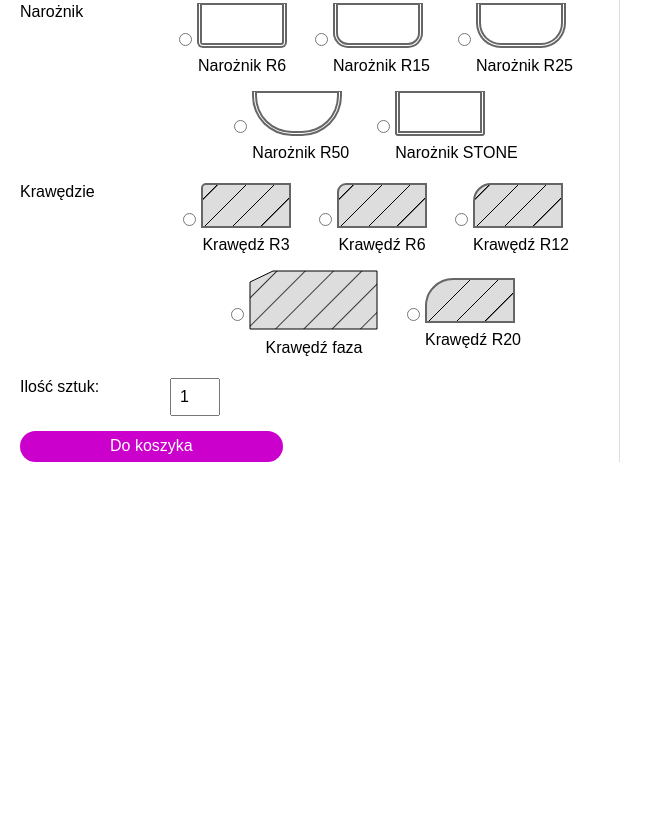
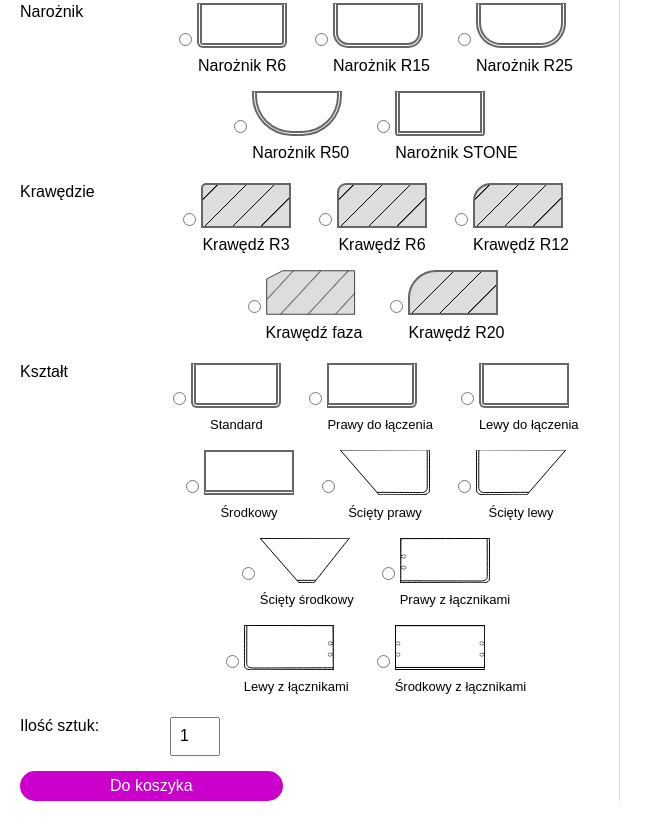
Before and after one commit to MarcinOstaszewski/formularz, a plain HTML site: page src/KalkulatorParapetow/kalkulator_parapetow.html in a window 1280 px wide. Shown: the part 472-1312 px from the top of the page, without its empty margins (0-663 px from the left). Before the commit the page ends 982 px from the top, so only its background shows below. Drawn offline with Linux system fonts and the light colour scheme.

Commit message:
add Shape radios with SVGs

```diff
--- a/src/KalkulatorParapetow/kalkulator_parapetow.html
+++ b/src/KalkulatorParapetow/kalkulator_parapetow.html
@@ -126,18 +126,7 @@
           <label>
             <input type="radio" name="wykonczenieKrawedzi" value="faza">
             <div>
-              <svg width="130" height="60" xmlns="http://www.w3.org/2000/svg">
-                <g>
-                <title>Layer 1</title>
-                <defs>
-                <pattern id="pattern-stripe" width="20" height="20" patternUnits="userSpaceOnUse" patternTransform="rotate(45)">
-                  <rect width="20" height="20" fill="#ddd"></rect>
-                  <rect width="0.75" height="20" transform="translate(0,0)" fill="#000"></rect>
-                </pattern>
-                </defs>
-                <path id="svg_3" d="m128,2l0,57l-127,0l0,-47l23,-11l104,0z" opacity="1" stroke="#000" fill="url(#pattern-stripe)"/>
-                </g>
-              </svg>
+              <img src="krawedz_faza.svg" alt="faza" class="border-img border-svg">
               <p>Krawędź faza</p>
             </div>
           </label>
@@ -150,6 +139,83 @@
           </label>
         </div>
       </div>
+
+      <div class="form-group">
+        <label for="ksztalt">Kształt</label>
+        <div id="ksztalt" class="radio-group radios-with-imgs shape-radios">
+          <label>
+            <input type="radio" name="ksztalt" value="R6">
+            <div>
+              <div class="corner-img corner-r6"></div>
+              <p>Standard</p>
+            </div>
+          </label>
+          <label>
+            <input type="radio" name="ksztalt" value="R15">
+            <div>
+              <div class="corner-img right-to-join"></div>
+              <p>Prawy do łączenia</p>
+            </div>
+          </label>
+          <label>
+            <input type="radio" name="ksztalt" value="R25">
+            <div>
+              <div class="corner-img left-to-join"></div>
+              <p>Lewy do łączenia</p>
+            </div>
+          </label>
+          <label>
+            <input type="radio" name="ksztalt" value="R50">
+            <div>
+              <div class="corner-img center-to-join"></div>
+              <p>Środkowy</p>
+            </div>
+          </label>
+          <label>
+            <input type="radio" name="ksztalt" value="STONE">
+            <div>
+              <img src="sciety_prawy.svg" alt="Ścięty prawy" class="corner-svg">
+              <p>Ścięty prawy</p>
+            </div>
+          </label>
+          <label>
+            <input type="radio" name="ksztalt" value="STONE">
+            <div>
+              <img src="sciety_prawy.svg" alt="Ścięty prawy" class="corner-svg" style="transform: scaleX(-1);">
+              <p>Ścięty lewy</p>
+            </div>
+          </label>
+          <label>
+            <input type="radio" name="ksztalt" value="STONE">
+            <div>
+              <img src="sciety_srodkowy.svg" alt="Ścięty środkowy" class="corner-svg">
+              <p>Ścięty środkowy</p>
+            </div>
+          </label>
+          <label>
+            <input type="radio" name="ksztalt" value="R15">
+            <div>
+              <img src="prawy_z_lacznikami.svg" alt="Ścięty środkowy" class="corner-svg">
+              <p>Prawy z łącznikami</p>
+            </div>
+          </label>
+          <label>
+            <input type="radio" name="ksztalt" value="R25">
+            <div>
+              <img src="prawy_z_lacznikami.svg" alt="Ścięty środkowy" class="corner-svg" style="transform: scaleX(-1);">
+              <p>Lewy z łącznikami</p>
+            </div>
+          </label>
+          <label>
+            <input type="radio" name="ksztalt" value="R50">
+            <div>
+              <img src="srodkowy_z_lacznikami.svg" alt="Ścięty środkowy" class="corner-svg">
+              <p>Środkowy z łącznikami</p>
+            </div>
+          </label>
+        </div>
+      </div>
+
       <div class="form-group">
         <label for="ilosc">Ilość sztuk:</label>
         <input type="number" id="ilosc" name="ilosc" value="1" class="width-very-narrow">
--- a/src/KalkulatorParapetow/style.css
+++ b/src/KalkulatorParapetow/style.css
@@ -79,12 +79,6 @@ input.width-very-narrow {
   min-width: 100px;
   margin-right: 18px;
 }
-.radio-group.radios-with-imgs label img {
-  display: inline-block;
-  width: 70px;
-  height: 40px;
-  border: 2px solid #333;
-}
 .radio-group.radios-with-imgs label div p {
   width: 100%;
   margin-top: 3px;
@@ -95,6 +89,10 @@ input.width-very-narrow {
   width: 90px;
   height: 45px;
   border: 2px solid #666;
+}
+.border-img.border-svg {
+  border: none;
+  background: #fff;
 }
 .corner-img {
   border: 5px double #666;
@@ -115,7 +113,6 @@ input.width-very-narrow {
     #000 5.1mm,
     #000 5.3mm
   );
-/* background: linear-gradient(-45deg, #ddd 0%, #ddd 10%, #000 11%, #ddd 12%, #ddd 20%); */
 }
 .border-r3 { border-radius: 5px 0 0 0; }
 .border-r6 { border-radius: 9px 0 0 0; }
@@ -123,6 +120,22 @@ input.width-very-narrow {
 .border-r20 { border-radius: 28px 0 0 0; }
 .border-faza { clip-path: 0 0 0 100; }
 
+.shape-radios p {
+  font-size: 13px;
+}
+.right-to-join {
+  border-radius: 0 0 6px 0;
+  border-left: 2px solid #666;
+}
+.left-to-join {
+  border-radius: 0 0 0 6px;
+  border-right: 2px solid #666;
+}
+.center-to-join {
+  border-radius: 0;
+  border-left: 2px solid #666;
+  border-right: 2px solid #666;
+}
 .result {
   margin-top: 20px;
 }
```
Also changed, not shown: src/KalkulatorParapetow/krawedz_faza.svg (added), src/KalkulatorParapetow/prawy_z_lacznikami.svg (added), src/KalkulatorParapetow/sciety_prawy.svg (added), src/KalkulatorParapetow/sciety_srodkowy.svg (added), src/KalkulatorParapetow/srodkowy_z_lacznikami.svg (added).
